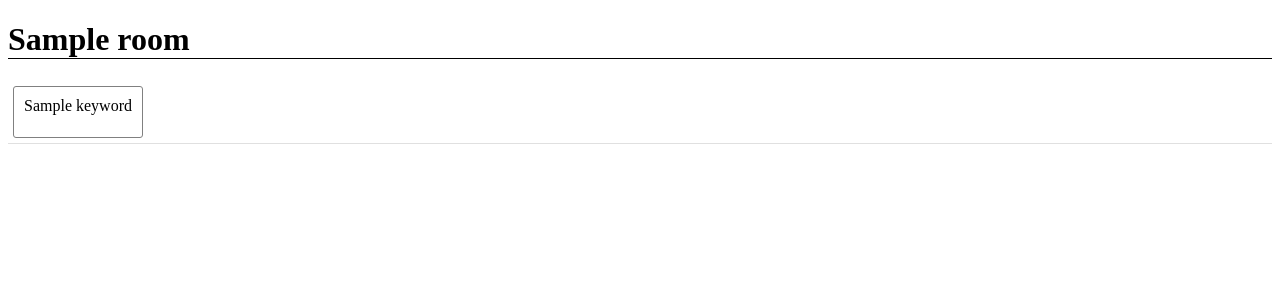
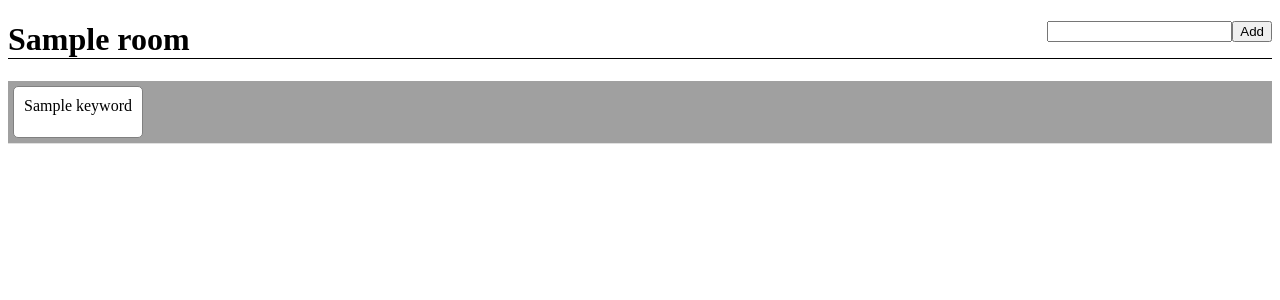
Before and after one commit to jittat/randomkeys, a Django app: template topics/templates/topics/index.html in a window 1280 px wide. Shown: the top 300 px of the page. Run offline with Django 3.2, Linux system fonts and the light colour scheme; the template is opened without the code that fills it: values that come from a table or form of the project are taken from there, others are empty; tables that the repository leaves empty hold one stand-in row (values such as "Sample post"); style sheets or scripts are compiled from the project's sources.

Commit message:
add new keywords

```diff
--- a/randomkeys/settings.py
+++ b/randomkeys/settings.py
@@ -44,7 +44,7 @@ INSTALLED_APPS = (
 MIDDLEWARE_CLASSES = (
     'django.contrib.sessions.middleware.SessionMiddleware',
     'django.middleware.common.CommonMiddleware',
-    'django.middleware.csrf.CsrfViewMiddleware',
+    #'django.middleware.csrf.CsrfViewMiddleware',
     'django.contrib.auth.middleware.AuthenticationMiddleware',
     'django.contrib.auth.middleware.SessionAuthenticationMiddleware',
     'django.contrib.messages.middleware.MessageMiddleware',
--- a/topics/static/css/base.less
+++ b/topics/static/css/base.less
@@ -11,13 +11,15 @@
 
 .keyword-rows {
     border-bottom: 1px solid #e0e0e0;
+    background: #a0a0a0;
 }
 
 .keyword-rows .keywords {
+    background: white;
     float: left;
     height: 30px;
     padding: 10px;
     margin: 5px;
     border: 1px solid gray;
-    border-radius: 3px;
+    border-radius: 5px;
 }
--- a/topics/templates/topics/index.html
+++ b/topics/templates/topics/index.html
@@ -1,8 +1,12 @@
 {% extends "topics/base.html" %}
 {% block content %}
+<div style="float: right;">
+  <input id="keyword_input_id"><input id="keyword_add_button_id" type="submit" value="Add">
+</div>
 <h1>{{ room.title }}</h1>
 <div id="keyword_list_id">
 </div>
+
 <script>
  var TI = {
    keywords: [],
@@ -38,6 +42,20 @@
      jQuery.get( url, function( data ) {
        TI.updateKeywords( data );
      });
+   },
+
+   submitKeyword: function() {
+     var url = "{% url 'topics-add-keywords' room.title %}";
+     var newKeyword = jQuery.trim( $("#keyword_input_id").val() );
+     if( newKeyword == '' ) {
+       return false;
+     }
+     var data = { 'keyword': newKeyword };
+     jQuery.post( url, data, function( data ) {
+       TI.loadKeywords();
+       $("#keyword_input_id").val('');
+     });
+     return false;
    }
  };
 
@@ -45,6 +63,8 @@
    TI.loadKeywords();
 
    setInterval( TI.loadKeywords, 5000 );
+
+   $("#keyword_add_button_id").click( TI.submitKeyword );
  });
 </script>
 {% endblock %}
--- a/topics/urls.py
+++ b/topics/urls.py
@@ -3,6 +3,15 @@ from django.conf.urls import url
 from . import views
 
 urlpatterns = [
-    url(r'^([^\/]+)/$', views.index, name='topics-index'),
-    url(r'^([^\/]+)/keywords/$', views.list, name='topics-keywords'),
+    url(r'^([^\/]+)/$',
+        views.index,
+        name='topics-index'),
+
+    url(r'^([^\/]+)/keywords/$',
+        views.list,
+        name='topics-keywords'),
+
+    url(r'^([^\/]+)/keywords/add/$',
+        views.add_keyword,
+        name='topics-add-keywords'),
 ]
--- a/topics/views.py
+++ b/topics/views.py
@@ -2,7 +2,7 @@ from django.shortcuts import render, get_object_or_404
 from django.http import HttpResponse
 import json
 
-from models import Room
+from models import Room, Keyword
 
 def index(request, room_title):
     room, is_created = Room.objects.get_or_create(title=room_title)
@@ -23,3 +23,14 @@ def list(request, room_title):
     json_data = json.dumps(names)
 
     return HttpResponse(json_data, content_type='application/json')
+
+
+def add_keyword(request, room_title):
+    room = get_object_or_404(Room, title=room_title)
+
+    keyword_str = request.POST['keyword'].strip()
+    keywords = room.keyword_set.filter(name=keyword_str).all()
+    if len(keywords)==0:
+        keyword = Keyword(name=keyword_str, room=room)
+        keyword.save()
+    return HttpResponse('OK')
```
